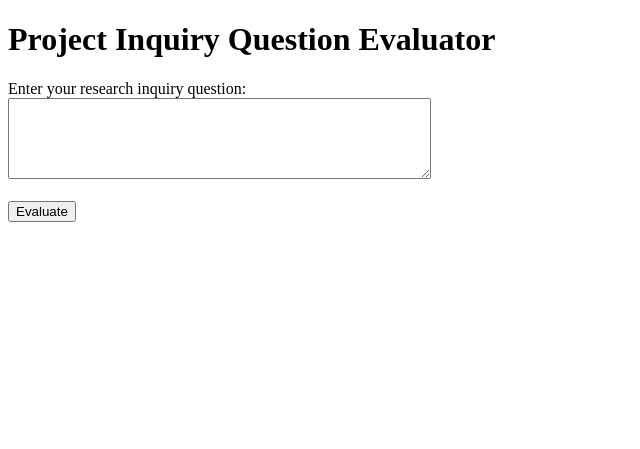
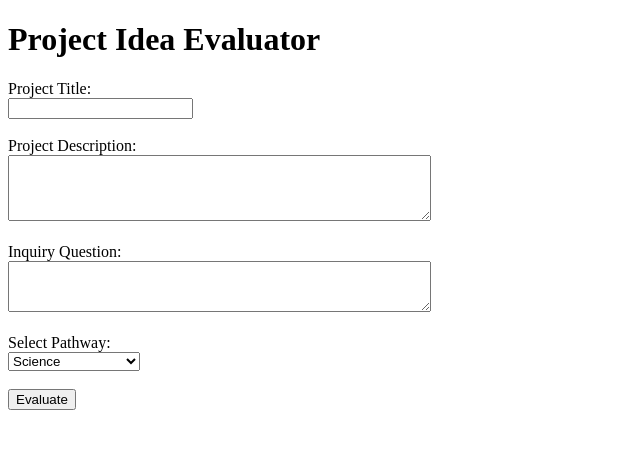
Before and after one commit to Bryce1332/new-serp-app, a Flask app: page / in a window 1280 px wide. Shown: the top 449 px of the page, without its empty margins (0-640 px from the left). Run offline with Flask 3, Linux system fonts and the light colour scheme.

Commit message:
Update project_evaluator_ui.html

```diff
--- a/templates/project_evaluator_ui.html
+++ b/templates/project_evaluator_ui.html
@@ -6,10 +6,24 @@
     <title>Project Evaluator</title>
 </head>
 <body>
-    <h1>Project Inquiry Question Evaluator</h1>
+    <h1>Project Idea Evaluator</h1>
     <form action="/results" method="post">
-        <label for="inquiry_question">Enter your research inquiry question:</label><br>
-        <textarea id="inquiry_question" name="inquiry_question" rows="5" cols="50" required></textarea><br><br>
+        <label for="title">Project Title:</label><br>
+        <input type="text" id="title" name="title" required><br><br>
+
+        <label for="description">Project Description:</label><br>
+        <textarea id="description" name="description" rows="4" cols="50" required></textarea><br><br>
+
+        <label for="inquiry_question">Inquiry Question:</label><br>
+        <textarea id="inquiry_question" name="inquiry_question" rows="3" cols="50" required></textarea><br><br>
+
+        <label for="pathway">Select Pathway:</label><br>
+        <select id="pathway" name="pathway" required>
+            <option value="science">Science</option>
+            <option value="engineering">Engineering</option>
+            <option value="computer science">Computer Science</option>
+        </select><br><br>
+
         <button type="submit">Evaluate</button>
     </form>
 </body>
```
